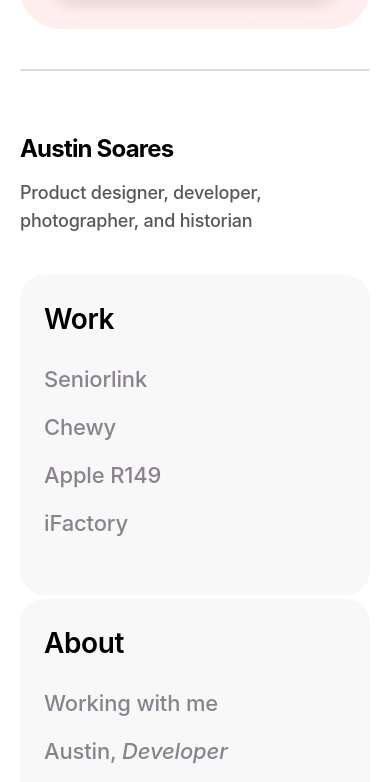
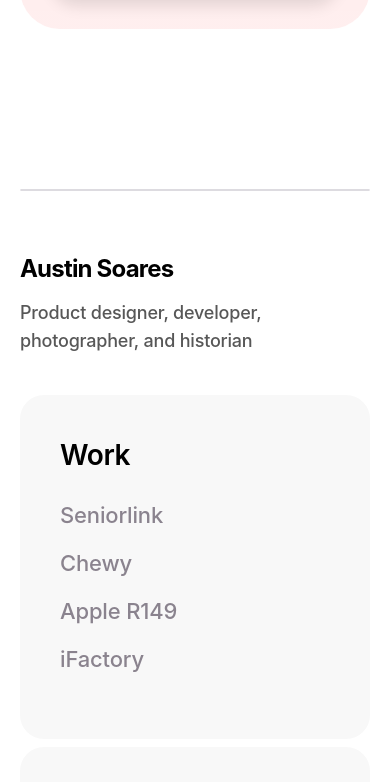
Before and after one commit to arsoares/personal-website, a website: page home.html in a window 390 px wide. Shown: the part 2762-3544 px from the top of the page. Drawn offline with Linux system fonts and the light colour scheme.

Commit message:
Updated footer link style, spacing

```diff
--- a/src/scss/layout/_footer.scss
+++ b/src/scss/layout/_footer.scss
@@ -6,6 +6,7 @@
 // * General
 
 footer {
+    margin-top: 15rem;
     hr {
         border: 1px solid rgba(221, 219, 224, 1.00);
         border-radius: 100px;
@@ -15,7 +16,7 @@
         display: grid;
         grid-template-columns: repeat(3, 1fr);
         grid-template-rows: 1fr;
-        grid-column-gap: 4px;
+        grid-column-gap: 24px;
         grid-row-gap: 0px;
         .footer-group-work, .footer-group-about, .footer-group-contact {
             padding: 2.5rem;
@@ -59,6 +60,20 @@
         text-decoration: none;
         color: rgba(0,0,0,1);
         letter-spacing: -0.4px;
+        border-bottom: 3px solid transparent;
+    }
+    .footer-group-heading:hover, .footer-group-heading:focus {
+        color: rgba(32,32,32,1.00);
+        border-bottom: 3px solid $color-black;
+        box-sizing: border-box;
+    }
+    // Animation
+    .footer-group-heading, .footer-group-heading:hover, .footer-group-heading:focus {
+        -webkit-transition: $transition--500ms;
+        -moz-transition: $transition--500ms;
+        -ms-transition: $transition--500ms;
+        -o-transition: $transition--500ms;
+        transition: $transition--500ms;
     }
     // Footer Link Appearance
     .footer-link-list {
@@ -74,14 +89,29 @@
             text-decoration: none;
             color: rgba(138, 131, 142, 1.00);
             letter-spacing: -0.16px;
+            border-bottom: 3px solid transparent;
+        }
+        li a:hover, li a:focus {
+            color: rgba(0,0,0,1.00);
+            border-bottom: 3px solid $color-black;
+            box-sizing: border-box;
+        }
+        // Animation
+        li a, li a:hover, li a:focus {
+            -webkit-transition: $transition--500ms;
+            -moz-transition: $transition--500ms;
+            -ms-transition: $transition--500ms;
+            -o-transition: $transition--500ms;
+            transition: $transition--500ms;
         }
     }
 }
 
 // * Responsive: 1024px
 
-@media screen and (max-width: 64rem) {
+@media screen and (max-width: $breakpoint--medium-max) and (min-width: $breakpoint--medium-min) {
     footer {
+        margin-top: 10rem;
         .footer-group-work, .footer-group-about, .footer-group-contact {
             padding: 1.5rem !important;
         }
@@ -97,15 +127,15 @@
 
 // * Responsive: 800px
 
-@media screen and (max-width: 50rem) {
+@media screen and (max-width: $breakpoint--small-max) and (min-width: $breakpoint--small-min) {
     footer {
+        margin-top: 10rem;
         // Mobile Footer Grid Setup
         .footer-groups {
             display: grid;
             grid-template-columns: 1fr;
             grid-template-rows: repeat(3, 1fr);
-            grid-column-gap: 4px;
-            grid-row-gap: 4px;
+            grid-row-gap: 8px;
             .footer-group-work, .footer-group-about, .footer-group-contact {
                 padding: 2.5rem;
                 background-color: rgba(248, 248, 248, 1.00);
```
Also changed, not shown: dist/css/app.css.
